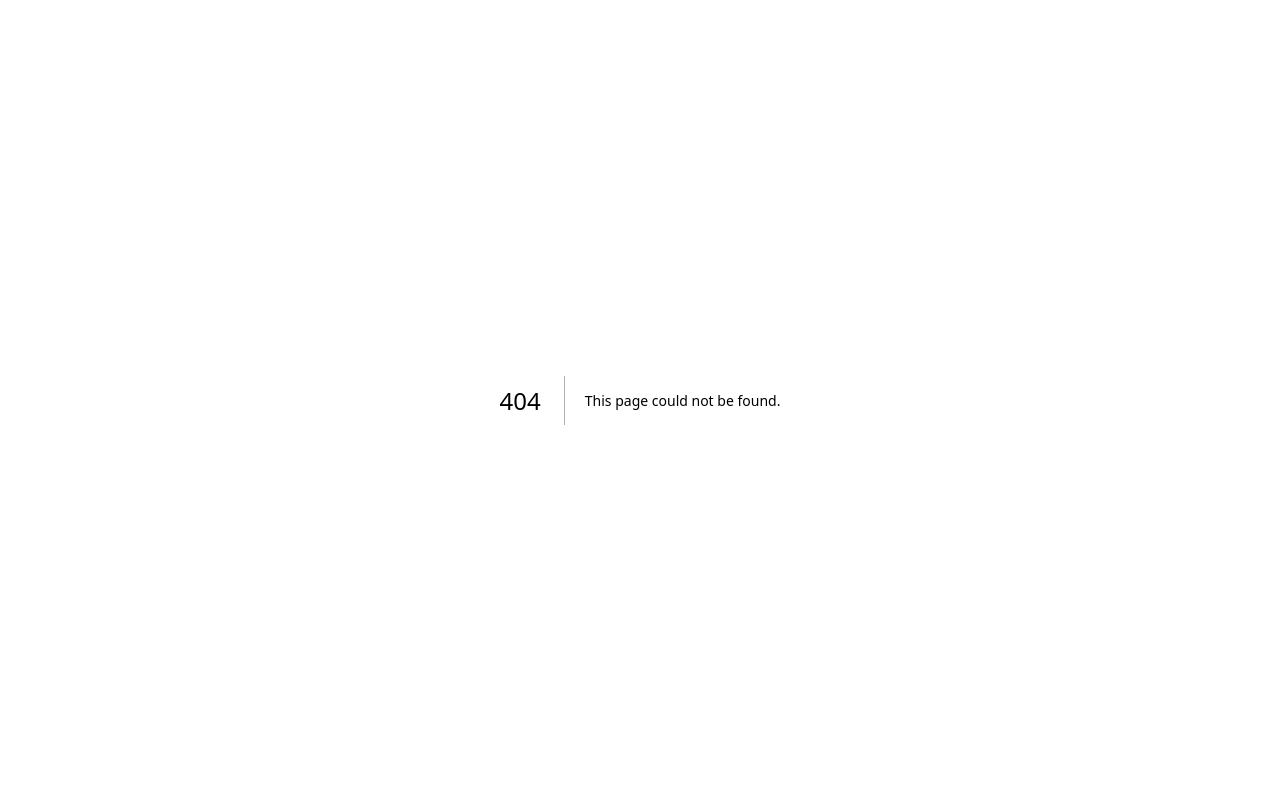
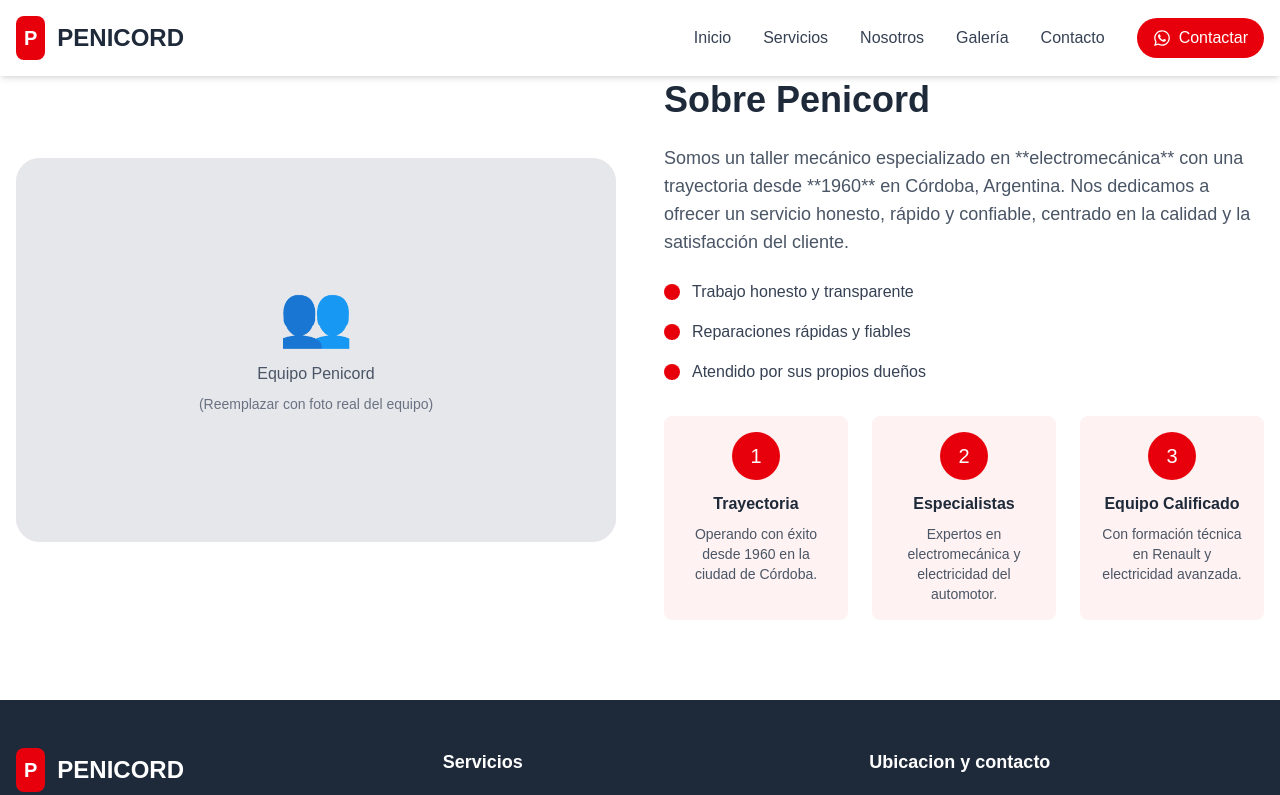
Before and after one commit to JPGenaro/Penicord, a Next.js app in the folder penicord/: page /nosotros in a window 1280 px wide. Before the commit this address had no page. Shown: the top 795 px of the page. Built offline with nearby package versions, Linux system fonts and the light colour scheme.

Commit message:
Pagina nosotros terminada

```diff
--- a/penicord/src/app/components/About.jsx
+++ /dev/null
@@ -1,75 +0,0 @@
-import Image from 'next/image';
-
-const About = () => {
-  const features = [
-    {
-      title: "Trayectoria",
-      description: "Operando con éxito desde 1960 en la ciudad de Córdoba."
-    },
-    {
-      title: "Especialistas",
-      description: "Expertos en electromecánica y electricidad del automotor."
-    },
-    {
-      title: "Equipo Calificado",
-      description: "Con formación técnica en Renault y electricidad avanzada."
-    }
-  ];
-
-  return (
-    <section id="nosotros" className="py-20 bg-white">
-      <div className="container mx-auto px-4">
-        <div className="grid grid-cols-1 lg:grid-cols-2 gap-12 items-center">
-          {/* Image */}
-          <div className="relative h-96">
-            <div className="absolute inset-0 bg-red-600/10 rounded-3xl"></div>
-            <div className="relative h-full bg-gray-200 rounded-3xl flex items-center justify-center">
-              <div className="text-center p-8">
-                <div className="text-6xl text-red-400 mb-4 mx-auto">👥</div>
-                <p className="text-gray-600">Equipo Penicord</p>
-                <p className="text-sm text-gray-500 mt-2">(Reemplazar con foto real del equipo)</p>
-              </div>
-            </div>
-          </div>
-
-          {/* Content */}
-          <div>
-            <h2 className="text-4xl font-bold text-gray-800 mb-6">Sobre Penicord</h2>
-            <p className="text-lg text-gray-600 mb-6">
-              Somos un taller mecánico especializado en **electromecánica** con una trayectoria desde **1960** en Córdoba, Argentina. Nos dedicamos a ofrecer un servicio honesto, rápido y confiable, centrado en la calidad y la satisfacción del cliente.
-            </p>
-
-            <div className="space-y-4 mb-8">
-              <div className="flex items-center">
-                <span className="w-4 h-4 bg-red-600 rounded-full mr-3"></span>
-                <span className="text-gray-700">Trabajo honesto y transparente</span>
-              </div>
-              <div className="flex items-center">
-                <span className="w-4 h-4 bg-red-600 rounded-full mr-3"></span>
-                <span className="text-gray-700">Reparaciones rápidas y fiables</span>
-              </div>
-              <div className="flex items-center">
-                <span className="w-4 h-4 bg-red-600 rounded-full mr-3"></span>
-                <span className="text-gray-700">Atendido por sus propios dueños</span>
-              </div>
-            </div>
-
-            <div className="grid grid-cols-1 md:grid-cols-3 gap-6">
-              {features.map((feature, index) => (
-                <div key={index} className="text-center p-4 bg-red-50 rounded-lg">
-                  <div className="w-12 h-12 bg-red-600 text-white rounded-full flex items-center justify-center mx-auto mb-3 text-xl">
-                    {index + 1}
-                  </div>
-                  <h4 className="font-semibold text-gray-800 mb-2">{feature.title}</h4>
-                  <p className="text-sm text-gray-600">{feature.description}</p>
-                </div>
-              ))}
-            </div>
-          </div>
-        </div>
-      </div>
-    </section>
-  );
-};
-
-export default About;
--- /dev/null
+++ b/penicord/src/app/nosotros/page.tsx
@@ -0,0 +1,80 @@
+import Navbar from '../../components/Navbar';
+import Footer from '../../components/Footer';
+
+const About = () => {
+  const features = [
+    {
+      title: "Trayectoria",
+      description: "Operando con éxito desde 1960 en la ciudad de Córdoba."
+    },
+    {
+      title: "Especialistas",
+      description: "Expertos en electromecánica y electricidad del automotor."
+    },
+    {
+      title: "Equipo Calificado",
+      description: "Con formación técnica en Renault y electricidad avanzada."
+    }
+  ];
+
+  return (
+    <main>
+      <Navbar />
+      <section id="nosotros" className="py-20 bg-white">
+        <div className="container mx-auto px-4">
+          <div className="grid grid-cols-1 lg:grid-cols-2 gap-12 items-center">
+            {/* Image */}
+            <div className="relative h-96">
+              <div className="absolute inset-0 bg-red-600/10 rounded-3xl"></div>
+              <div className="relative h-full bg-gray-200 rounded-3xl flex items-center justify-center">
+                <div className="text-center p-8">
+                  <div className="text-6xl text-red-400 mb-4 mx-auto">👥</div>
+                  <p className="text-gray-600">Equipo Penicord</p>
+                  <p className="text-sm text-gray-500 mt-2">(Reemplazar con foto real del equipo)</p>
+                </div>
+              </div>
+            </div>
+
+            {/* Content */}
+            <div>
+              <h2 className="text-4xl font-bold text-gray-800 mb-6">Sobre Penicord</h2>
+              <p className="text-lg text-gray-600 mb-6">
+                Somos un taller mecánico especializado en **electromecánica** con una trayectoria desde **1960** en Córdoba, Argentina. Nos dedicamos a ofrecer un servicio honesto, rápido y confiable, centrado en la calidad y la satisfacción del cliente.
+              </p>
+
+              <div className="space-y-4 mb-8">
+                <div className="flex items-center">
+                  <span className="w-4 h-4 bg-red-600 rounded-full mr-3"></span>
+                  <span className="text-gray-700">Trabajo honesto y transparente</span>
+                </div>
+                <div className="flex items-center">
+                  <span className="w-4 h-4 bg-red-600 rounded-full mr-3"></span>
+                  <span className="text-gray-700">Reparaciones rápidas y fiables</span>
+                </div>
+                <div className="flex items-center">
+                  <span className="w-4 h-4 bg-red-600 rounded-full mr-3"></span>
+                  <span className="text-gray-700">Atendido por sus propios dueños</span>
+                </div>
+              </div>
+
+              <div className="grid grid-cols-1 md:grid-cols-3 gap-6">
+                {features.map((feature, index) => (
+                  <div key={index} className="text-center p-4 bg-red-50 rounded-lg">
+                    <div className="w-12 h-12 bg-red-600 text-white rounded-full flex items-center justify-center mx-auto mb-3 text-xl">
+                      {index + 1}
+                    </div>
+                    <h4 className="font-semibold text-gray-800 mb-2">{feature.title}</h4>
+                    <p className="text-sm text-gray-600">{feature.description}</p>
+                  </div>
+                ))}
+              </div>
+            </div>
+          </div>
+        </div>
+      </section>
+      <Footer />
+    </main>
+  );
+};
+
+export default About;
--- a/penicord/src/app/page.tsx
+++ b/penicord/src/app/page.tsx
@@ -1,9 +1,8 @@
-import Navbar from './components/Navbar';
-import Hero from './components/Hero';
-import Services from './components/Service';
-import About from './components/About';
-import Contact from './components/Contact';
-import Footer from './components/Footer';
+import Navbar from '../components/Navbar';
+import Hero from '../components/Hero';
+import Services from '../components/Service';
+import Contact from '../components/Contact';
+import Footer from '../components/Footer';
 import { Analytics }  from '@vercel/analytics/next'
 
 export default function Home() {
@@ -12,7 +11,6 @@ export default function Home() {
       <Navbar />
       <Hero />
       <Services />
-      <About />
       <Contact />
       <Footer />
       <Analytics />
--- a/penicord/src/app/components/Footer.jsx
+++ b/penicord/src/components/Footer.jsx
@@ -31,7 +31,7 @@ const Footer = () => {
 
           {/* Contact */}
           <div>
-            <h4 className="text-lg font-semibold mb-4">Contacto</h4>
+            <h4 className="text-lg font-semibold mb-4">Ubicacion y contacto</h4>
             <div className="space-y-2 text-gray-400">
               <p>Alejandro Aguado 1017</p>
               <p>Barrio Talleres Oeste, Córdoba</p>
--- a/penicord/src/app/components/Navbar.jsx
+++ b/penicord/src/components/Navbar.jsx
@@ -21,7 +21,7 @@ const Navbar = () => {
           <div className="hidden md:flex items-center space-x-8">
             <a href="#inicio" className="text-gray-700 hover:text-red-600 font-medium">Inicio</a>
             <a href="#servicios" className="text-gray-700 hover:text-red-600 font-medium">Servicios</a>
-            <a href="#nosotros" className="text-gray-700 hover:text-red-600 font-medium">Nosotros</a>
+            <a href="/nosotros" className="text-gray-700 hover:text-red-600 font-medium">Nosotros</a>
             <a href="#galeria" className="text-gray-700 hover:text-red-600 font-medium">Galería</a>
             <a href="#contacto" className="text-gray-700 hover:text-red-600 font-medium">Contacto</a>
 
```
Also changed, not shown: penicord/src/components/Contact.jsx (renamed from penicord/src/app/components/Contact.jsx), penicord/src/components/Hero.jsx (renamed from penicord/src/app/components/Hero.jsx), penicord/src/components/HeroImageCarousel.jsx (renamed from penicord/src/app/components/HeroImageCarousel.jsx), penicord/src/components/Service.jsx (renamed from penicord/src/app/components/Service.jsx).
